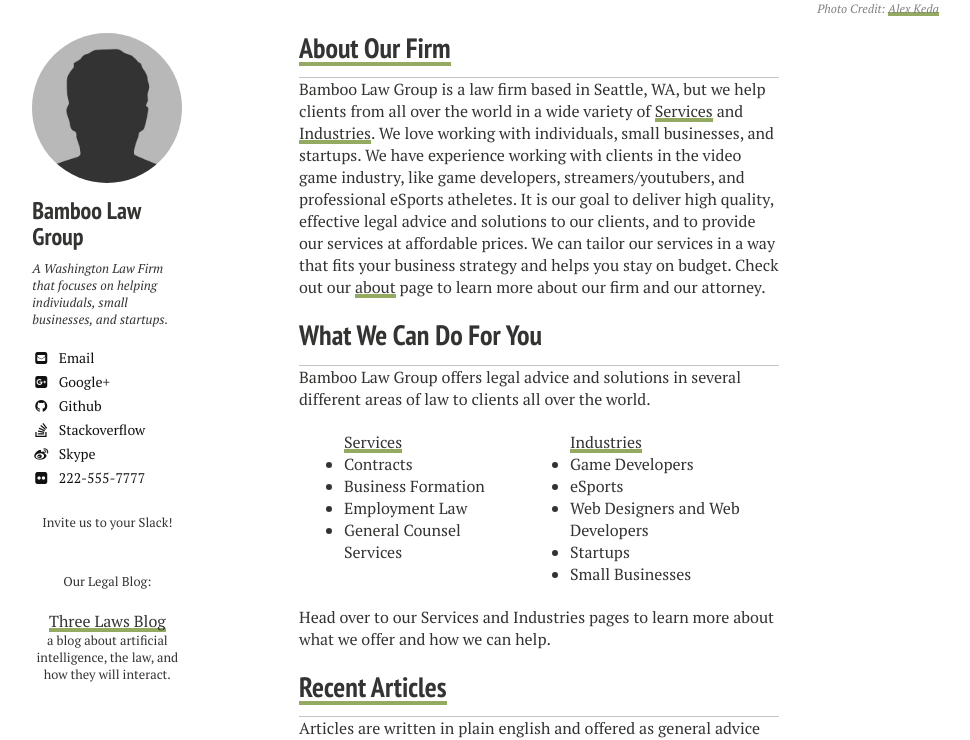
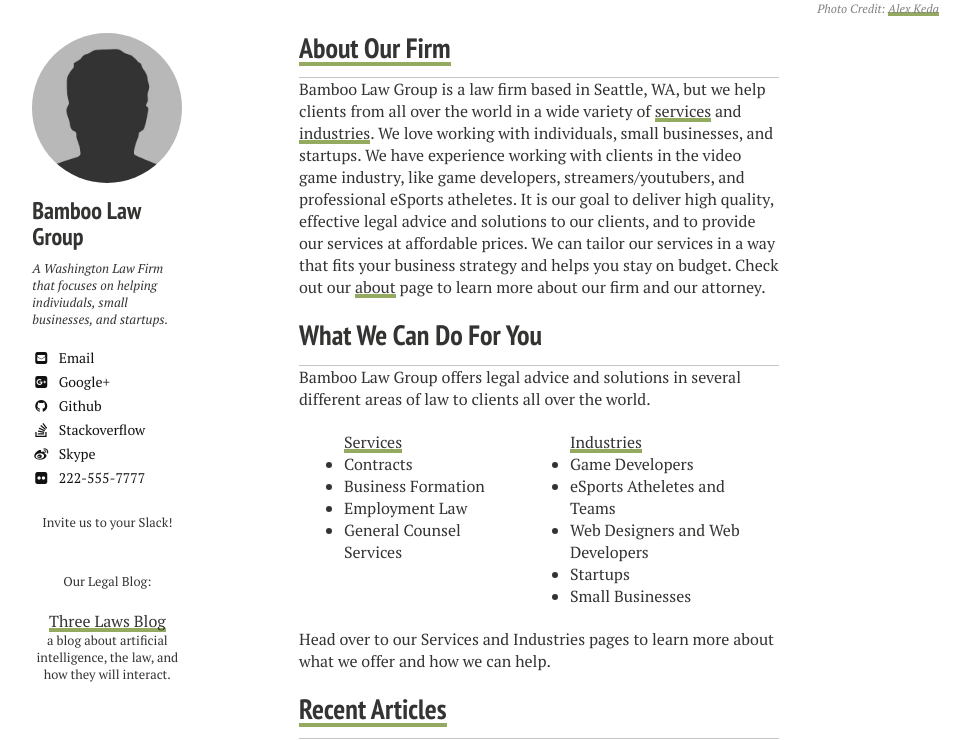
Before and after one commit to nerdyfergy/blg-site-mm3, a Jekyll site: the page built from index.md, in a window 1280 px wide and 900 px high, scrolled down 402 px, cut to the strip 160-900 px from the top of the window. Shown: the whole strip, without its empty margins (21-991 px from the left). Built offline with Jekyll 4.4.1, drawn with Linux system fonts in a browser that asks for light colours; nearby versions of some CDN libraries.

Commit message:
Update _static.html

```diff
--- a/_includes/_static.html
+++ b/_includes/_static.html
@@ -1,7 +1,7 @@
 
 <h3><a href="{{ site.url}}/about/">About Our Firm</a></h3>
   <article>
-    Bamboo Law Group is a law firm based in Seattle, WA, but we help clients from all over the world in a wide variety of <a href="{{ site.url}}/services/">Services</a> and <a href="{{ site.url}}/industries/">Industries</a>. We love working with individuals, small businesses, and startups. We have experience working with clients in the video game industry, like game developers, streamers/youtubers, and professional eSports atheletes. It is our goal to deliver high quality, effective legal advice and solutions to our clients, and to provide our services at affordable prices. We can tailor our services in a way that fits your business strategy and helps you stay on budget. Check out our <a href="{{ site.url}}/about/">about</a> page to learn more about our firm and our attorney.
+    Bamboo Law Group is a law firm based in Seattle, WA, but we help clients from all over the world in a wide variety of <a href="{{ site.url}}/services/">services</a> and <a href="{{ site.url}}/industries/">industries</a>. We love working with individuals, small businesses, and startups. We have experience working with clients in the video game industry, like game developers, streamers/youtubers, and professional eSports atheletes. It is our goal to deliver high quality, effective legal advice and solutions to our clients, and to provide our services at affordable prices. We can tailor our services in a way that fits your business strategy and helps you stay on budget. Check out our <a href="{{ site.url}}/about/">about</a> page to learn more about our firm and our attorney.
   </article>
 <br/>
 <h3>What We Can Do For You</h3>
@@ -19,7 +19,7 @@
     <div class="fifty">
       <ul> <a href="{{ site.url}}/industries/">Industries</a>
         <li>Game Developers</li>
-        <li>eSports</li>
+        <li>eSports Atheletes and Teams</li>
         <li>Web Designers and Web Developers</li>
         <li>Startups</li>
         <li>Small Businesses</li>
```
